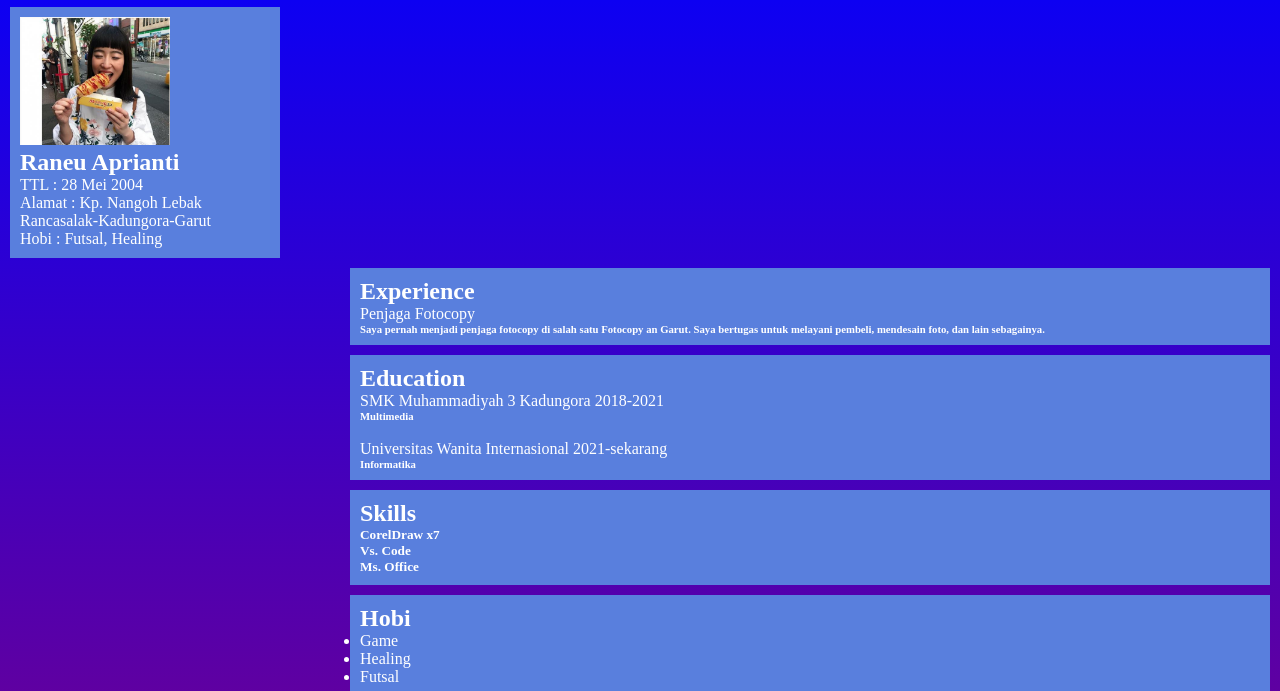
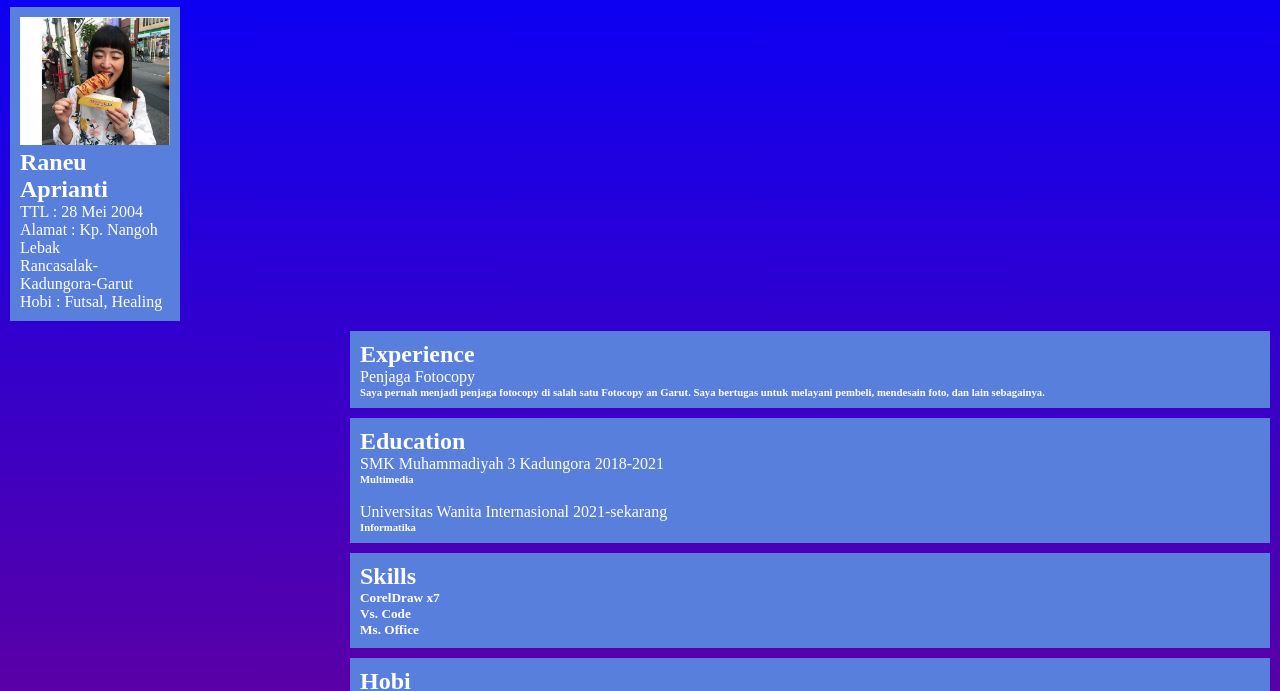
Before and after one commit to raneuaprianti/Portofolio, a plain HTML site: page index.html in a window 1280 px wide. Shown: the part 110-801 px from the top of the page. Drawn offline with Linux system fonts and the light colour scheme; some packages are replaced by stand-ins of ours; a script that the page names is missing.

Commit message:
Update style.css

```diff
--- a/style.css
+++ b/style.css
@@ -48,7 +48,7 @@ header p{
     background-color: rgb(89, 127, 221);
     margin: 10px;
     padding: 10px;
-    margin-right: 1000px;
+    margin-right: 1100px;
 }
 .education article {
     background-color: rgb(89, 127, 221);
```
